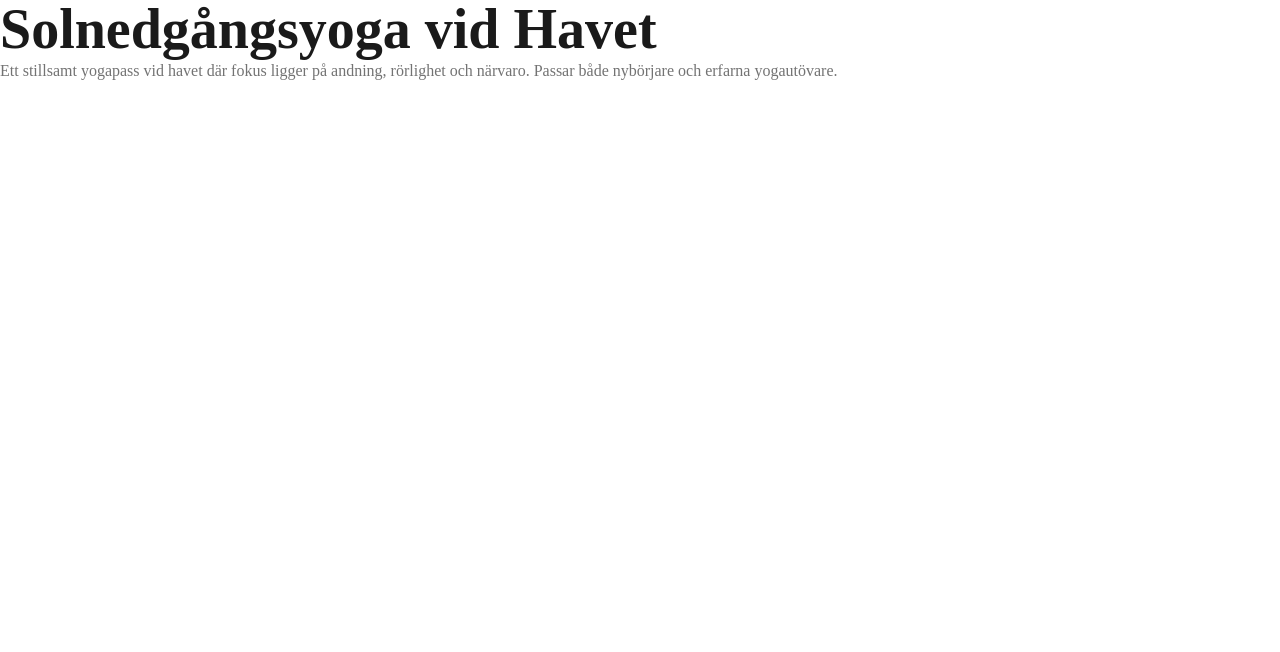
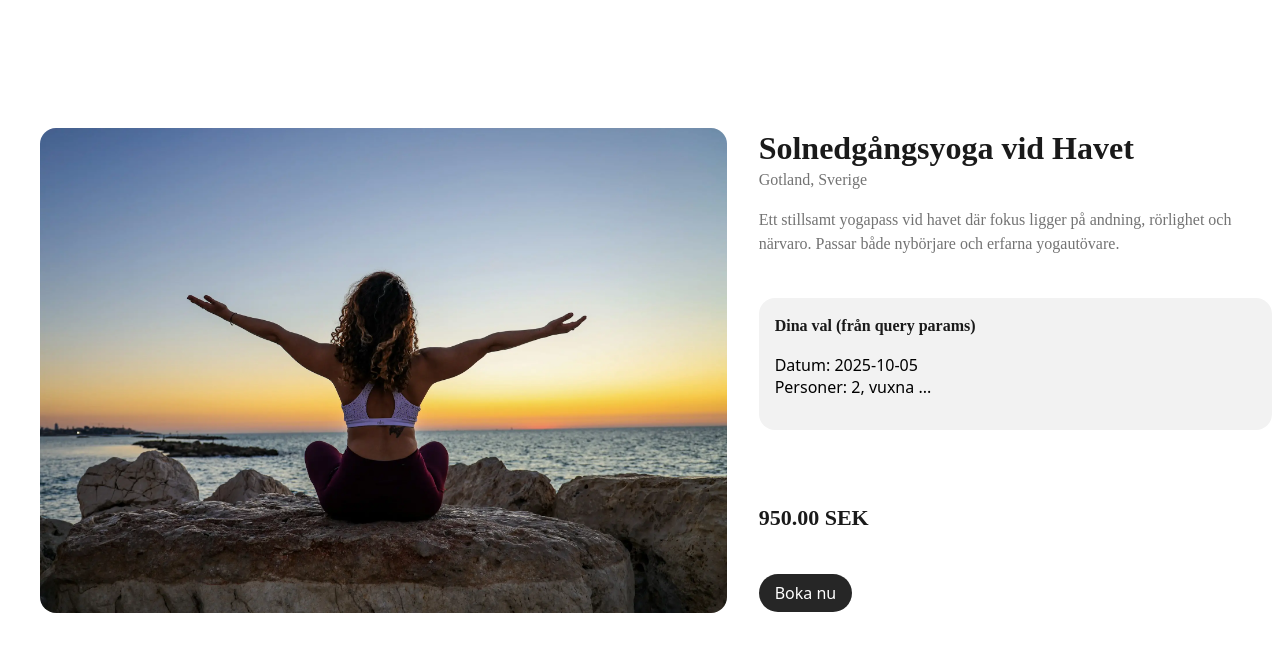
Before and after one commit to emilavara/vue-gruppuppgift-upplevelsesida, a Nuxt app: page /upplevelse/beach-yoga-sunset in a window 1280 px wide. Shown: the top 652 px of the page. Built offline with nearby package versions, Linux system fonts and the light colour scheme; a web font is replaced by a local one.

Commit message:
started work on experiense site, added query params

```diff
--- a/app/assets/layout.scss
+++ b/app/assets/layout.scss
@@ -9,3 +9,8 @@ section {
         width: 100%;
     }
 }
+
+.container {
+    background-color: var(--container-color);
+    padding: 1rem;
+}
--- a/app/components/ExperienceCard.vue
+++ b/app/components/ExperienceCard.vue
@@ -1,5 +1,6 @@
 <script setup lang="ts">
     import type { Experience } from '~/composables/useExperiences';
+    const route = useRoute();
 
     defineProps<{
         experience: Experience
@@ -17,7 +18,7 @@
             <p>{{ experience.location }} &bullet; från {{ experience.basePricePerDay }} kr</p>
         </div>
         <div class="button-container">
-            <NuxtLink :to="`/upplevelse/${experience.id}`" class="button secondary sm">Läs mer</NuxtLink>
+            <NuxtLink :to="{path: `/upplevelse/${experience.id}`, query: route.query}" class="button secondary sm">Läs mer</NuxtLink>
             <NuxtLink class="button primary sm">Boka nu</NuxtLink>
         </div>
     </div>
--- a/app/components/SearchForm.vue
+++ b/app/components/SearchForm.vue
@@ -86,9 +86,9 @@
         flex: 1;
     }
 
-    .picker-group + .picker-group {
-        border-left: 1px solid #e3e3e3;
-    }
+    // .picker-group + .picker-group {
+    //     border-left: 1px solid #e3e3e3;
+    // }
 
     .picker-toggle {
         position: relative;
--- a/app/pages/boka/[id].vue
+++ b/app/pages/boka/[id].vue
@@ -1,3 +1,67 @@
+<script setup lang="ts">
+const route = useRoute()
+const id = route.params.id as string
+
+const { load, getById } = useExperiences()
+await load()
+
+const experience = computed(() => getById(id))
+</script>
+
 <template>
-	<h1>boka id</h1>
+    <section v-if="experience" class="experience-section grid gap-2 pt-8">
+        <div class="col-7">
+            <!-- <img :src="experience.image"/> -->
+        </div>
+        <div class="col-5">
+            <div class="text">
+                <h2>{{ experience.title }}</h2>
+
+                <p>{{ experience.location }}</p>
+                <p>{{ experience.description }}</p>
+                <p>{{ experience.basePricePerDay }}.00 SEK</p>
+
+                <div class="flex gap-1">
+                    <div v-for="pkg in experience.packages" class="container">
+                        <p>{{ pkg.title }}</p>
+                        <p>{{ pkg.description }}</p>
+                        <p>{{ pkg.price }}</p>
+                    </div>
+                </div>
+            </div>
+
+            <div class="choices">
+                <h5>Dina val (från query params)</h5>
+                <ul>
+                    <li>Datum: 2025-10-05</li>
+                    <li>Personer: 2, vuxna ...</li>
+                </ul>
+            </div>
+
+            <NuxtLink class="button primary">Boka nu</NuxtLink>
+
+        </div>
+    </section>
+
 </template>
+
+<style lang="scss">
+    .experience-section {
+        img {
+            height: 100%;
+            width: 100%;
+            object-fit: cover;
+            border-radius: 1rem;
+        }
+
+        .choices {
+            background-color: var(--container-color);
+            padding: 1rem;
+
+            ul {
+                padding: 0;
+                list-style: none;
+            }
+        }
+    }
+</style>
--- a/app/pages/index.vue
+++ b/app/pages/index.vue
@@ -1,5 +1,5 @@
 <script setup lang="ts">
-	import { ref } from "vue";
+	import { ref, watch, onMounted } from "vue";
 
 	const today = new Date();
 	const yyyy = today.getFullYear();
@@ -11,7 +11,49 @@
 
 	const { experiences, load: loadExperiences } = useExperiences();
 
+
+	const route = useRoute()
+	const router = useRouter()
+
+	watch(date, (newDate) => {
+		router.replace({
+			query: {
+				...route.query,
+				date: newDate || undefined
+			}
+		})
+	})
+
+	watch(people, (newPeople) => {
+        router.replace({
+            query: {
+                ...route.query,
+                adults: newPeople.adults || undefined,
+                children: newPeople.children || undefined,
+                seniors: newPeople.seniors || undefined
+            }
+        })
+    }, { deep: true })
+
 	await loadExperiences();
+
+	onMounted(() => {
+		if (typeof route.query.date === "string") {
+			date.value = route.query.date
+		}
+
+		if (typeof route.query.adults === "string") {
+			people.value.adults = Number(route.query.adults) || 0
+		}
+
+		if (typeof route.query.children === "string") {
+			people.value.children = Number(route.query.children) || 0
+		}
+
+		if (typeof route.query.seniors === "string") {
+			people.value.seniors = Number(route.query.seniors) || 0
+		}
+	})
 </script>
 
 <template>
--- a/app/pages/upplevelse/[id].vue
+++ b/app/pages/upplevelse/[id].vue
@@ -9,6 +9,7 @@ const experience = computed(() => getById(id))
 </script>
 
 <template>
+    <!-- <br>
     <div v-if="experience">
         <h1>{{ experience.title }}</h1>
         <p>{{ experience.description }}</p>
@@ -16,5 +17,69 @@ const experience = computed(() => getById(id))
 
     <p v-else>
         Upplevelsen hittades inte.
-    </p>
+    </p> -->
+    <section v-if="experience" class="experience-section grid gap-2 pt-8">
+        <div class="col-7">
+            <img :src="experience.image"/>
+        </div>
+        <div class="col-5">
+            <div class="text">
+                <h2>{{ experience.title }}</h2>
+
+                <p>{{ experience.location }}</p>
+                <p class="mt-1">{{ experience.description }}</p>
+
+                <!-- <div class="flex gap-1">
+                    <div v-for="pkg in experience.packages" class="container">
+                        <p>{{ pkg.title }}</p>
+                        <p>{{ pkg.description }}</p>
+                        <p>{{ pkg.price }}</p>
+                    </div>
+                </div> -->
+            </div>
+
+            <div class="choices">
+                <h5>Dina val (från query params)</h5>
+                <ul>
+                    <li>Datum: 2025-10-05</li>
+                    <li>Personer: 2, vuxna ...</li>
+                </ul>
+            </div>
+
+            <h3 class="mt-2">{{ experience.basePricePerDay }}.00 SEK</h3>
+            <NuxtLink :to="'/boka/' + experience.id" class="button primary">Boka nu</NuxtLink>
+
+        </div>
+    </section>
+
 </template>
+
+<style lang="scss" scoped>
+    .experience-section {
+        img {
+            height: 100%;
+            width: 100%;
+            object-fit: cover;
+            border-radius: 1rem;
+        }
+
+        .choices {
+            background-color: var(--container-color);
+            padding: 1rem;
+            width: 100%;
+            border-radius: 1rem;
+
+            ul {
+                padding: 0;
+                list-style: none;
+            }
+        }
+
+        .col-5 {
+            display: flex;
+            flex-direction: column;
+            justify-content: space-between;
+            align-items: flex-start;
+        }
+    }
+</style>
```
